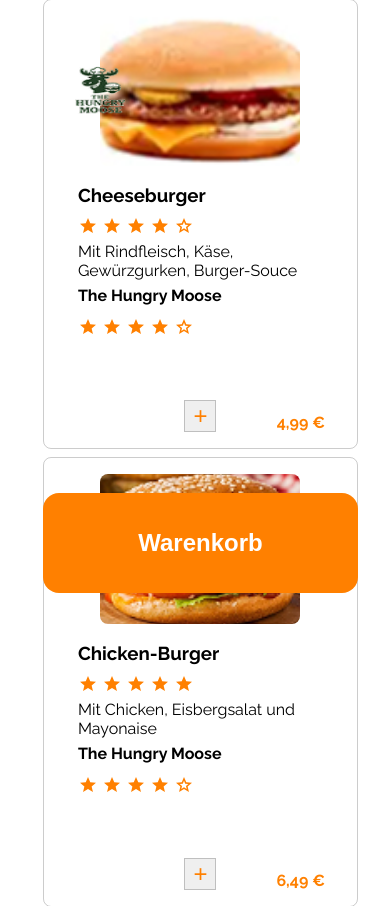
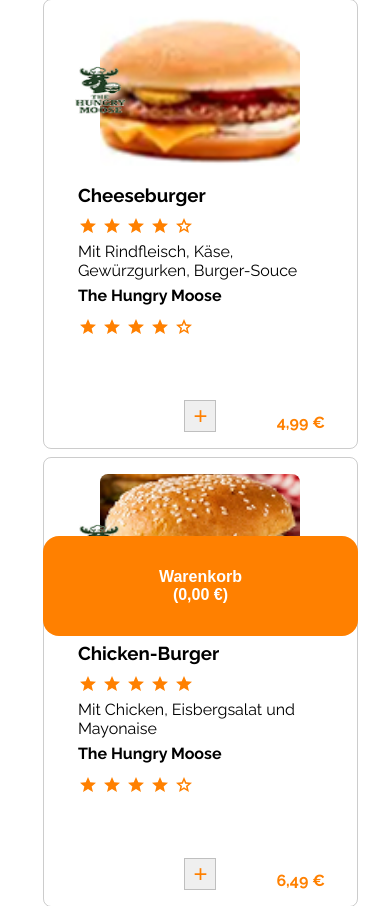
Before and after one commit to elma1989/food-delivery, a Flask app: page / in a window 390 px wide. Shown: the part 166-1072 px from the top of the page. Run offline with Flask 3, Linux system fonts and the light colour scheme; data comes from the database, SQL or seed files in the repository.

Commit message:
feat: Updated cart.js: Cart.renderCartBtn()

```diff
--- a/static/app.js
+++ b/static/app.js
@@ -1,7 +1,4 @@
 import { Market } from "./market.js";
 
 const market = new Market();
-
-// market.renderNav();
-// market.renderMain();
 market.loadDishes();
--- a/static/cart.css
+++ b/static/cart.css
@@ -63,8 +63,8 @@
     .cart-wrapper {
         display: none;
         width: 100%;
-        height: 100%;
-        position: absolute;
+        height: 100dvh;
+        position: fixed;
         top: 0;
         left: 0;
         .cart {
@@ -83,9 +83,9 @@
     .summary {
         position: sticky;
         width: 300px;
-        height: 400px;
+        height: 500px;
         left: calc(50% - 150px);
-        top: calc(60dvh - 200px);
+        top: calc(50dvh - 200px);
         background: #ffffff;
         border: 1px solid #ff8000;
         border-radius: 32px;
@@ -104,17 +104,18 @@
 .cart-btn {
     display: none;
     width: 100%;
-    height: 100px;
+    height: auto;
+    min-height: 100px;
     position: sticky;
-    bottom: 10dvh;
-    margin: 32px 0;
+    bottom: 5dvh;
     background: #ff8000;
     color: #ffffff;
     font-weight: bold;
     border: none;
     border-radius: 16px;
-    font-size: 24px;
+    font-size: 16px;
     cursor: pointer;
+    vertical-align: center;
 }
 @media (max-width: 1100px) {
     .cart-btn {
--- a/static/cart.js
+++ b/static/cart.js
@@ -39,8 +39,7 @@
     // #endregion
 
     constructor() {
-        this.currency();
-        this.renderSum();
+        this.clickOrderBtn();
     }
 
     // #region Methods
@@ -70,12 +69,13 @@
     refresh() {
         this.calc();
         this.currency();
-        this.clickOrderBtn();
         this.renderItems();
         this.clickIncBtn();
         this.clickDecBtn();
         this.clickDelBtn();
         this.renderSum();
+        this.renderCartBtn();
+        this.renderEmpty();
     }
 
     addItem(item) {
@@ -195,27 +195,26 @@
         refTable.appendChild(deliveryTr);
         refTable.appendChild(totalTr);
     }
+
+    renderEmpty() {
+        const refErr = document.querySelector('.errmsg');
+        if (this.cartItems.length == 0) {
+            refErr.innerHTML = 'Keine Waren vorhanden!';
+        } else {
+            refErr.innerHTML = '';
+        }
+    }
+
+    renderCartBtn() {
+        document.querySelector('.cart-btn').innerHTML = Template.cartBtn(this.euroTotal);
+    }
     // #endregion
 
     // #region Event
     clickOrderBtn() {
-        const refOrderBtn = document.querySelector('.order-btn');
-
-        if (this.sum > 10) {
-            if (!this.orderReady) {
-                this.orderReady = true;
-                refOrderBtn.classList.add('order-ready');
-                refOrderBtn.addEventListener('click', () => {
-                    this.order();
-                });
-            }
-        } else {
-            if (this.orderReady) {
-                this.orderReady = false;
-                refOrderBtn.classList.remove('order-ready');
-                refOrderBtn.removeEventListener('click', this.order);
-            }
-        }
+        document.querySelector('.order-btn').addEventListener('click', () => {
+            this.order();
+        })
     }
 
     clickIncBtn() {
@@ -262,7 +261,6 @@
         const refOverlay = document.querySelector('.overlay');
         refOverlay.addEventListener('click', () => {
             refOverlay.classList.add('d-none');
-            window.location.reload();
         });
     }
 }
--- a/static/market.js
+++ b/static/market.js
@@ -30,7 +30,7 @@
         this.shelves.forEach(shelf => {
             this.refMain.innerHTML += Template.shelf(shelf.name, shelf.img);
         });
-        this.refMain.innerHTML += Template.cartBtn();
+        this.refMain.innerHTML += Template.cartBtn('0,00 €');
     }
 
     renderDishes () {
--- a/static/style.css
+++ b/static/style.css
@@ -168,10 +168,11 @@
     vertical-align: center;
 }
 
-.status-msg {
+.errmsg {
     color: #ff0000;
     font-weight: bold;
-    font-size: 3rem;
+    font-size: 1.5rem;
+    margin-top: 1rem;
 }
 .success {
     color: #008000;
--- a/static/templates.js
+++ b/static/templates.js
@@ -103,9 +103,9 @@
         `
     }
 
-    static cartBtn () {
+    static cartBtn (value) {
         return /*html*/`
-            <button class="cart-btn">Warenkorb</button>
+            <button class="cart-btn">Warenkorb<br/>(${value})</button>
         `
     }
     // #endregion
--- a/templates/index.html
+++ b/templates/index.html
@@ -25,7 +25,8 @@
                     <div class="cart-content">
                         <table></table>
                     </div>
-                    <button class="order-btn">Bestellen</button>
+                    <button class="order-btn order-ready">Bestellen</button>
+                    <div class="errmsg"></div>
                 </div>
             </section>
             <section class="overlay d-none">
```
